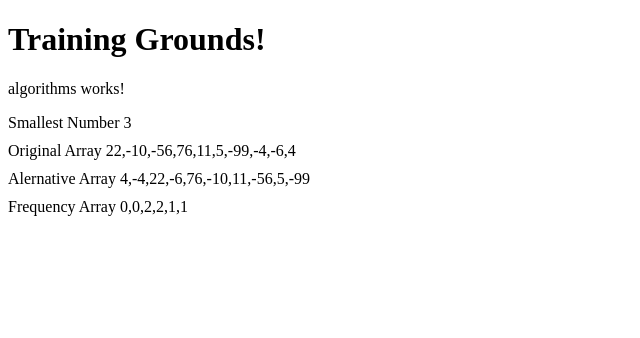
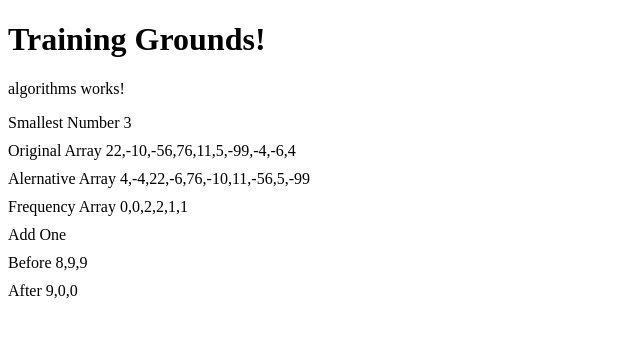
Before and after one commit to firzen92/daily-ng, an Angular app in the folder ng-ground/: page /algorithms in a window 1280 px wide. Shown: the top 338 px of the page, without its empty margins (0-640 px from the left). Built offline with nearby package versions, Linux system fonts and the light colour scheme.

Commit message:
add one
Add one

```diff
--- a/ng-ground/src/app/components/algorithms/algorithms.component.html
+++ b/ng-ground/src/app/components/algorithms/algorithms.component.html
@@ -20,5 +20,17 @@
     {{frequency}}
   </div>
 
+  <div>
+    Add One
+    <div>
+      Before
+      {{numbersArr}}
+    </div>
+    <div>
+      After
+      {{addOneResult}}
+    </div>
+  </div>
+
 
 </div>
--- a/ng-ground/src/app/components/algorithms/algorithms.component.ts
+++ b/ng-ground/src/app/components/algorithms/algorithms.component.ts
@@ -10,7 +10,9 @@ export class AlgorithmsComponent implements OnInit {
   smallestNumber: number;
   altArr: number[];
   originalArray = [-4, -6, 4, 22, -10, -56, 76, 11, 5, -99];
+  numbersArr = [8,9,9];
   frequency: number[];
+  addOneResult: number [];
 
   constructor() {}
 
@@ -19,7 +21,26 @@ export class AlgorithmsComponent implements OnInit {
     this.altArr = this.altArray(this.originalArray);
     this.frequency = this.getFreq([2, 3, 2, 3, 4, 5]);
     this.rotateArray(this.originalArray, 3);
+    this.addOneResult = this.addOne([...this.numbersArr], this.numbersArr.length);
   }
+
+
+  addOne(arr, n) {
+    let newArr = [0, ...arr];
+    function add(a, i) {
+      if(a[i] < 9) {
+        a[i] = a[i] + 1;
+        return;
+      }
+      a[i] = 0;
+      i--;
+      add(a, i);
+    }
+    add(newArr, n);
+    return newArr[0] == 0?newArr.slice(1):newArr;
+  }
+
+
 
   rotateArray(arr, d) {
     arr.push(...arr.splice(0, d));
```
